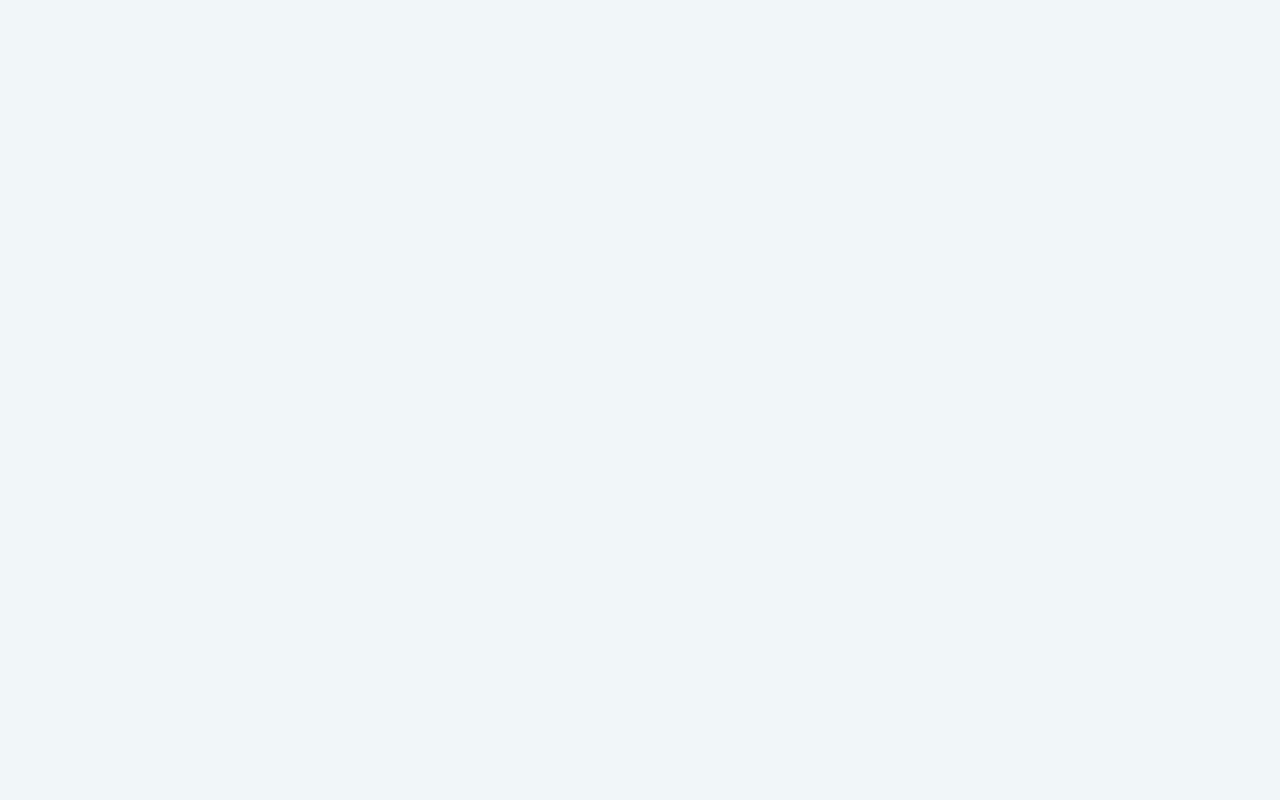
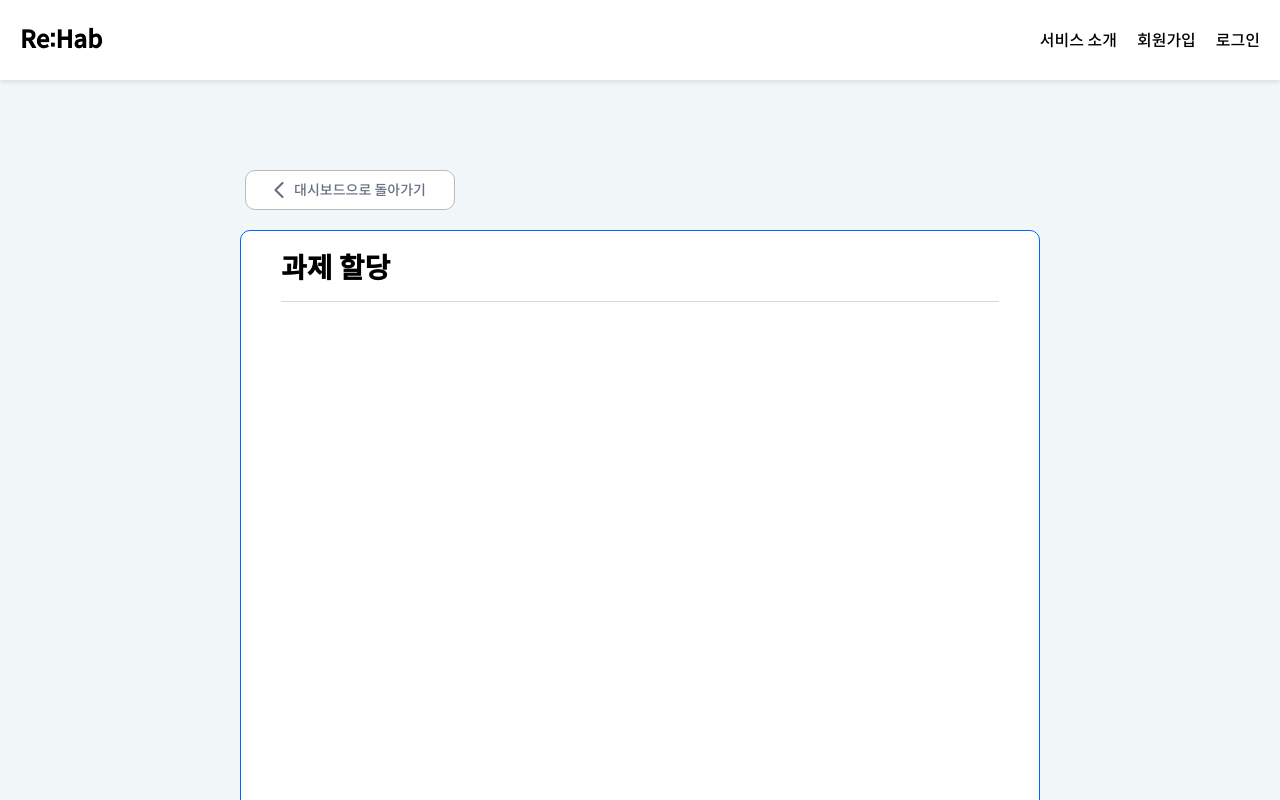
Before and after one commit to sync-without-async/Rehab-FrontEnd, a React (Vite) app: page /theramakeassgin in a window 1280 px wide. Before the commit this address had no page. Shown: the top 800 px of the page. Built offline with nearby package versions, Linux system fonts and the light colour scheme.

Commit message:
Feat: 과제 할당 컴포넌트 구현

```diff
--- a/src/App.jsx
+++ b/src/App.jsx
@@ -16,6 +16,7 @@ import TheraPatientListPage from './pages/Therapist/TheraPatientListPage.jsx';
 import TheraDetailPage from './pages/Therapist/TheraDetailPage.jsx';
 import TheraExerciseListPage from './pages/Therapist/TheraExerciseListPage.jsx';
 import TheraExerciseAddPage from './pages/Therapist/TheraExerciseAddPage.jsx';
+import TheraMakeAssignPage from './pages/Therapist/TheraMakeAssignPage.jsx';
 import styled from "styled-components";
 import "./App.scss";
 
@@ -46,7 +47,7 @@ function App() {
           <Route path="/theradetail" element={<TheraDetailPage />} />
           <Route path="/theraexerciselist" element={<TheraExerciseListPage />} />
           <Route path="/theraexerciseadd" element={<TheraExerciseAddPage/>} />
-
+          <Route path="/theramakeassgin" element={<TheraMakeAssignPage/>} />
         </Routes>
       </Container>
     </Router>
--- a/src/components/TherapistDashBoard/TheraExerciseAdd.jsx
+++ b/src/components/TherapistDashBoard/TheraExerciseAdd.jsx
@@ -73,7 +73,7 @@ const TheraExerciseAdd = () => {
         <FilterButton label="운동 태그 *" />
       </FlexContainer>
       <InputDText label="운동 설명 *"/>
-      <Button>기록 추가</Button>
+      <Button>운동 등록</Button>
     </Container>
   );
 };
--- /dev/null
+++ b/src/components/TherapistDashBoard/TheraMakeAssgin.jsx
@@ -0,0 +1,42 @@
+import styled from "styled-components";
+
+
+const Container = styled.div`
+  width: 800px;
+  height: 1200px;
+  margin: 0 auto;
+  padding: 20px;
+  border: 1px solid #0064ff;
+  border-radius: 10px;
+  background-color: #ffffff;
+  font-family: "Spoqa Han Sans Neo", "sans-serif";
+  margin-top:10px;
+  padding: 20px 40px;
+`;
+
+const Title = styled.h1`
+  font-size: 28px;
+  font-weight: bold;
+  color: #000000;
+  margin-bottom: 15px;
+`;
+
+const Divider = styled.hr`
+  width: 100%;
+  height: 1px;
+  background-color: #d9d9d9;
+  border: none;
+  margin-bottom: 20px;
+`;
+
+const TheraMakeAssign = () => {
+
+  return (
+    <Container>
+      <Title>과제 할당</Title>
+      <Divider />
+    </Container>
+  );
+};
+
+export default TheraMakeAssign;
--- /dev/null
+++ b/src/pages/Therapist/TheraMakeAssignPage.jsx
@@ -0,0 +1,33 @@
+import styled from 'styled-components';
+import Header from '../../components/Header/Header';
+import BackButton from '../../components/Button/BackButton';
+import TheraMakeAssign from '../../components/TherapistDashBoard/TheraMakeAssgin';
+
+const PageContainer = styled.div`
+  display: flex;
+  flex-direction: column;
+  height: 100vh;
+`;
+
+const CenteredContainer = styled.div`
+  display: flex;
+  flex-direction: column;
+  justify-content: center;
+  align-items: center;
+  flex: 1;
+  margin-top: 50px;
+`;
+
+const TheraMakeAssignPage = () => {
+  return (
+    <PageContainer>
+      <Header/>
+      <CenteredContainer>
+      <BackButton pageName="대시보드" />
+      <TheraMakeAssign/>
+      </CenteredContainer>
+    </PageContainer>
+  );
+}
+
+export default TheraMakeAssignPage;
```
